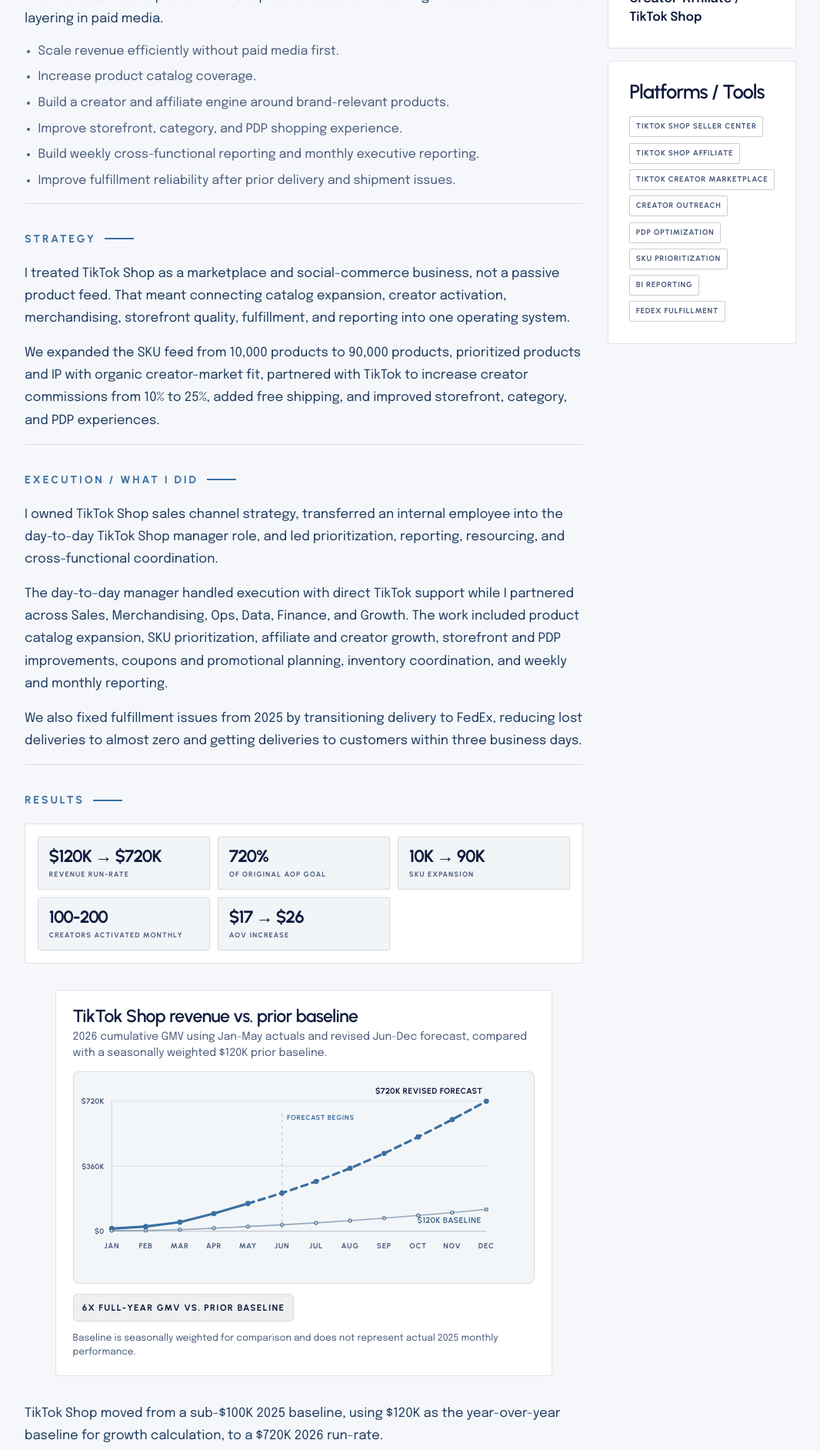
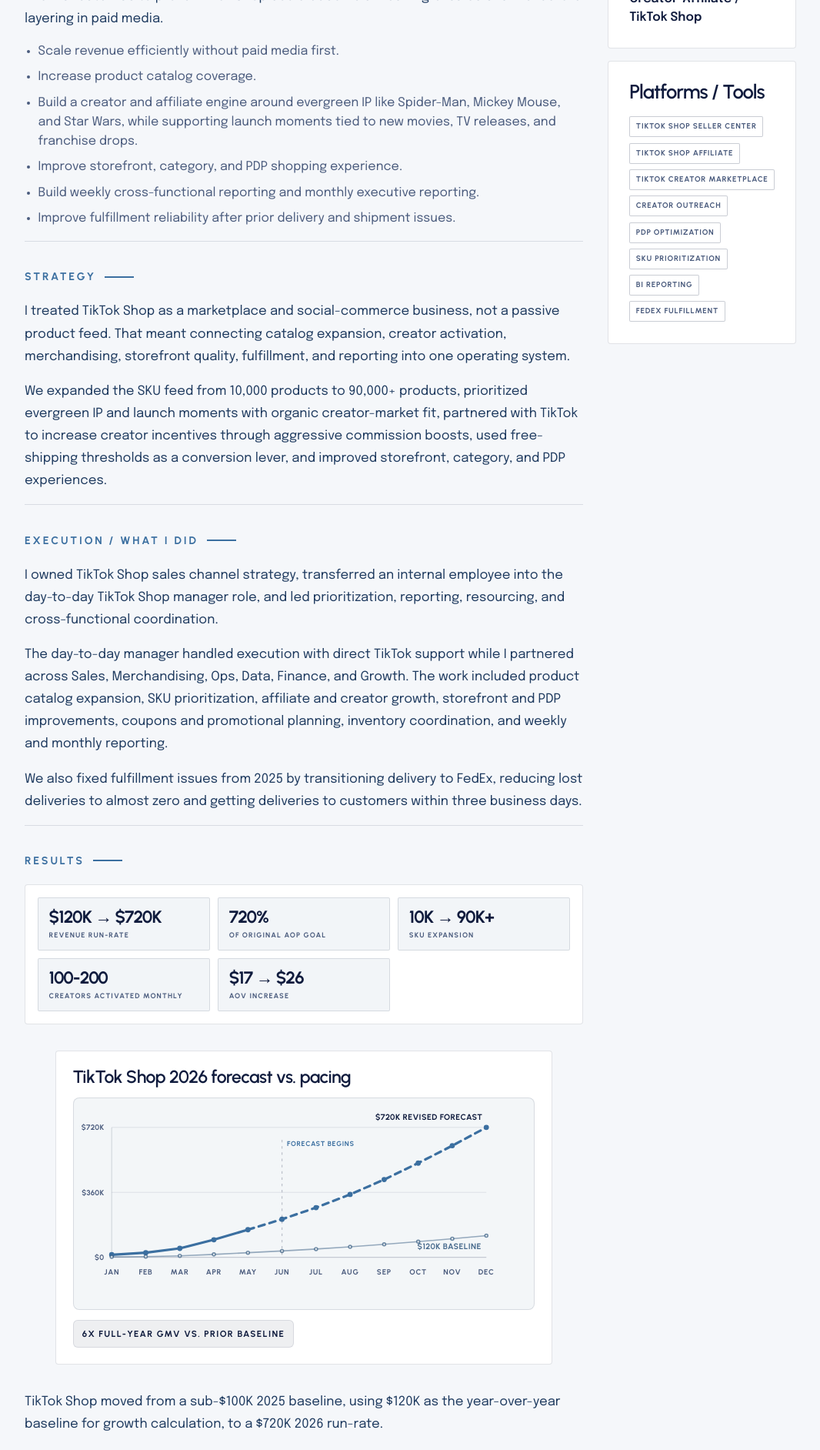
Before and after one commit to tcromoshuk-creator/personal-site, a Next.js app: page /case-studies/mad-engine-tiktok-shop in a window 1280 px wide. Shown: the part 920-2804 px from the top of the page at 77% size, without its empty margins (200-1266 px from the left). Built offline with nearby package versions, Linux system fonts and the light colour scheme.

Commit message:
Refine Mad Engine case study copy

```diff
--- a/src/components/CaseStudyDetailPage.tsx
+++ b/src/components/CaseStudyDetailPage.tsx
@@ -201,11 +201,7 @@
   return (
     <figure className="case-run-rate-chart card" aria-labelledby="mad-engine-run-rate-title">
       <div className="case-run-rate-chart-copy">
-        <h3 id="mad-engine-run-rate-title">TikTok Shop revenue vs. prior baseline</h3>
-        <p>
-          2026 cumulative GMV using Jan-May actuals and revised Jun-Dec forecast, compared with a seasonally weighted
-          $120K prior baseline.
-        </p>
+        <h3 id="mad-engine-run-rate-title">TikTok Shop 2026 forecast vs. pacing</h3>
       </div>
       <div className="case-run-rate-chart-visual">
         <svg
@@ -264,9 +260,6 @@
         </svg>
       </div>
       <p className="case-run-rate-chart-callout">6x full-year GMV vs. prior baseline</p>
-      <p className="case-run-rate-chart-note">
-        Baseline is seasonally weighted for comparison and does not represent actual 2025 monthly performance.
-      </p>
     </figure>
   );
 }
--- a/src/lib/case-study-pages.ts
+++ b/src/lib/case-study-pages.ts
@@ -88,7 +88,7 @@
     metrics: [
       { value: "$120K → $720K", label: "Revenue run-rate" },
       { value: "720%", label: "Of original AOP goal" },
-      { value: "10K → 90K", label: "SKU expansion" },
+      { value: "10K → 90K+", label: "SKU expansion" },
       { value: "100-200", label: "Creators activated monthly" },
       { value: "$17 → $26", label: "AOV increase" },
       { value: "No paid media", label: "Creator-led growth before paid media" },
@@ -97,7 +97,7 @@
       type: "image",
       src: "/case-studies/mad-engine-tiktok-shop/storefront-02.png",
       alt: "Mad Engine TikTok Shop storefront screenshot",
-      caption: "TikTok Shop storefront experience for Mad Engine licensed apparel.",
+      caption: "The Mad Engine shopping experience on TikTok Shop.",
       orientation: "portrait",
     },
     media: [
@@ -143,7 +143,7 @@
         bullets: [
           "Scale revenue efficiently without paid media first.",
           "Increase product catalog coverage.",
-          "Build a creator and affiliate engine around brand-relevant products.",
+          "Build a creator and affiliate engine around evergreen IP like Spider-Man, Mickey Mouse, and Star Wars, while supporting launch moments tied to new movies, TV releases, and franchise drops.",
           "Improve storefront, category, and PDP shopping experience.",
           "Build weekly cross-functional reporting and monthly executive reporting.",
           "Improve fulfillment reliability after prior delivery and shipment issues.",
@@ -154,7 +154,7 @@
         title: "Strategy",
         body: [
           "I treated TikTok Shop as a marketplace and social-commerce business, not a passive product feed. That meant connecting catalog expansion, creator activation, merchandising, storefront quality, fulfillment, and reporting into one operating system.",
-          "We expanded the SKU feed from 10,000 products to 90,000 products, prioritized products and IP with organic creator-market fit, partnered with TikTok to increase creator commissions from 10% to 25%, added free shipping, and improved storefront, category, and PDP experiences.",
+          "We expanded the SKU feed from 10,000 products to 90,000+ products, prioritized evergreen IP and launch moments with organic creator-market fit, partnered with TikTok to increase creator incentives through aggressive commission boosts, used free-shipping thresholds as a conversion lever, and improved storefront, category, and PDP experiences.",
         ],
       },
       {
@@ -171,7 +171,7 @@
         title: "Results",
         body: [
           "TikTok Shop moved from a sub-$100K 2025 baseline, using $120K as the year-over-year baseline for growth calculation, to a $720K 2026 run-rate.",
-          "The channel reached 720% of the original $100K AOP goal, expanded SKU coverage from 10,000 products to 90,000 products, increased AOV from $17 to $26, and grew affiliate creators from roughly 5-10 per month to 100-200 per month.",
+          "The channel reached 720% of the original $100K AOP goal, expanded SKU coverage from 10,000 products to 90,000+ products, increased AOV from $17 to $26, and grew affiliate creators from roughly 5-10 per month to 100-200 per month.",
           "The forecast moved from $0 to $100K to $500K, then outpaced that again. The next opportunity identified was scaling toward $1.5M with additional agency and paid media support, but these results were creator-led before paid media launched.",
         ],
       },
```
